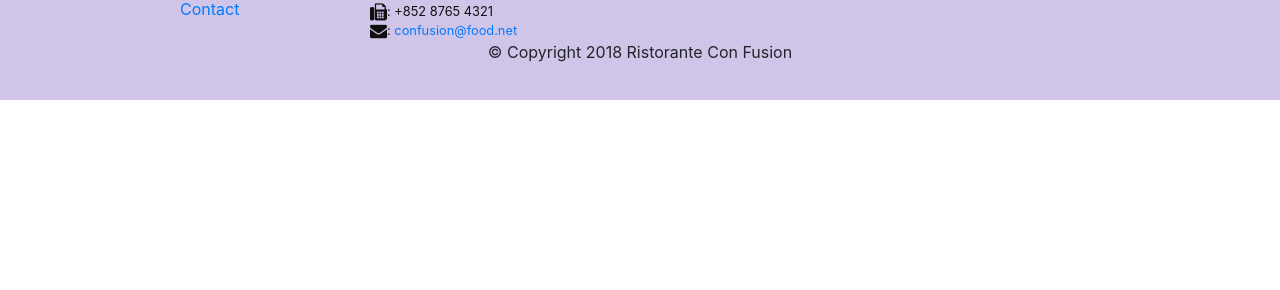
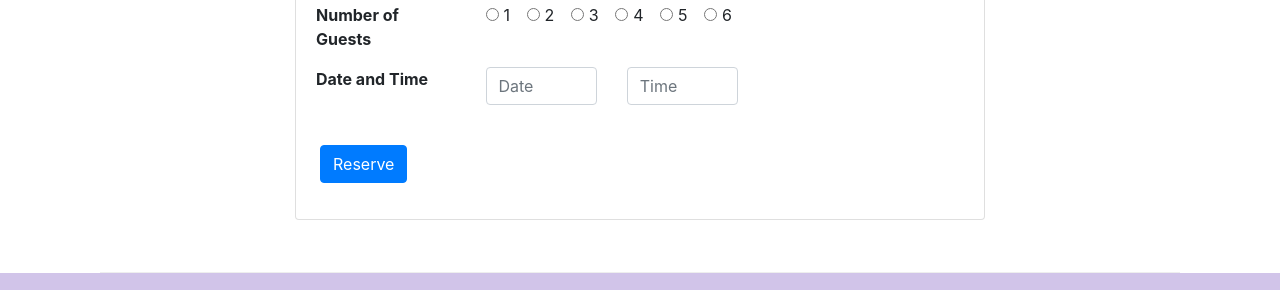
Before and after one commit to kenundrim/Bootstrap, a website: page index.html in a window 1280 px wide. Shown: the part 1661-1951 px from the top of the page. Before the commit the page ends 1761 px from the top, so only its background shows below. Drawn offline with nearby package versions, Linux system fonts and the light colour scheme.

Commit message:
reserve table, add badge, add button

```diff
--- a/index.html
+++ b/index.html
@@ -42,6 +42,7 @@
             </div>
             <div class="col-12 col-sm align-self-center">
                 <img src="img/logo.png" Class="img-fluid">
+                <button type="button" class="btn btn-warning btn-sm-block"><a href="#reserveTable" style="text-decoration:none; color:black;">Reserve Table</a></button>
             </div>
         </div>
     </div>
@@ -57,7 +58,7 @@
                 <img class="d-flex mr-3 img-thumbnail align-self-center" src="img/uthappizza.png" alt="uthappizza">
             <div class="media-body">
                 <h2 class="mt-0">Uthappizza <span class="badge badge-danger">HOT</span> <span class="badge badge-pill badge-secondary">$4.99</span></h2>
-                <p>A unique combination of Indian Uthappam (pancake) and Italian pizza, topped with Cerignola olives, ripe vine cherry tomatoes, Vidalia onion, Guntur chillies and Buffalo Paneer.</p>
+                <p class="d-none d-sm-block">A unique combination of Indian Uthappam (pancake) and Italian pizza, topped with Cerignola olives, ripe vine cherry tomatoes, Vidalia onion, Guntur chillies and Buffalo Paneer.</p>
             </div>
             </div>
         </div>
@@ -69,9 +70,14 @@
             <h3>This Month's Promotions</h3>
         </div>
         <div class="col col-sm col-md">
-        <h2>Weekend Grand Buffet</h2>
+            <div class="media">
+                <img class="d-fles ml-3 img-thumbnail align-self-center order-last" src="img/buffet.png" alt="buffet"></img>
+                <div class="media-body">
+                    <h2>Weekend Grand Buffet <span class="badge badge-danger">NEW</span></h2>
                         <div class="d-none d-sm-block">
                         <p>Featuring mouthwatering combinations with a choice of five different salads, six enticing appetizers, six main entrees and five choicest desserts. Free flowing bubbly and soft drinks. All for just $19.99 per person </p>
+                </div>
+            </div>
             </div>
         </div>
     </div>
@@ -87,6 +93,79 @@
                     <h2 class="mt-0">Alberto SOmayya</h2>
                     <h4>Executive Chef</h4>
                     <p class="d-none d-sm-block">Award winning three-star Michelin chef with wide International experience having worked closely with whos-who in the culinary world, he specializes in creating mouthwatering Indo-Italian fusion experiences.</p>
+                </div>
+            </div>
+        </div>
+    </div>
+
+    <!-- Reservation Table -->
+<div class="container">
+    <div class="row row-content justify-content-center">
+        <div class="col-12 col-sm-8 col-xs">
+            <div class="card" id="reserveTable">
+                <h3 class="card-header bg-warning text-white">Reserve a Table</h3>
+            <div class="card-body">
+            <dl class="row form-group">
+            <dt class="col-12 col-md-3">Number of Guests</dt>
+            <dd class="col-6">
+            <!-- Material inline 1 -->
+            <div class="form-check form-check-inline">
+            <input type="radio" class="form-check-input" id="materialInline1" name="inlineMaterialRadiosExample">
+            <label class="form-check-label" for="materialInline1">1</label>
+            </div>
+
+            <!-- Material inline 2 -->
+            <div class="form-check form-check-inline">
+            <input type="radio" class="form-check-input" id="materialInline2" name="inlineMaterialRadiosExample">
+            <label class="form-check-label" for="materialInline2">2</label>
+            </div>
+
+            <!-- Material inline 3 -->
+            <div class="form-check form-check-inline">
+            <input type="radio" class="form-check-input" id="materialInline3" name="inlineMaterialRadiosExample">
+            <label class="form-check-label" for="materialInline3">3</label>
+            </div>
+            <!-- Material inline 4 -->
+            <div class="form-check form-check-inline">
+            <input type="radio" class="form-check-input" id="materialInline4" name="inlineMaterialRadiosExample">
+            <label class="form-check-label" for="materialInline4">4</label>
+            </div>
+
+            <!-- Material inline 5 -->
+            <div class="form-check form-check-inline">
+            <input type="radio" class="form-check-input" id="materialInline5" name="inlineMaterialRadiosExample">
+            <label class="form-check-label" for="materialInline5">5</label>
+            </div>
+
+            <!-- Material inline 6 -->
+            <div class="form-check form-check-inline">
+            <input type="radio" class="form-check-input" id="materialInline6" name="inlineMaterialRadiosExample">
+            <label class="form-check-label" for="materialInline6">6</label>
+            </div>
+            </dd>
+            </dl>
+            <dl class="row form-group">
+            <dt class="col-12 col-md-3">Date and Time</dt>
+            <dd class="col-6">
+            <div class="input-group mr-3">
+            <div class="row form-group">
+                <div class="col-12 col-md-5">
+                    <input class="form-control" placeholder="Date">
+                </div>
+                <div class="col-12 col-md-5">
+                    <input class="form-control" placeholder="Time">
+                </div>
+
+            </div>
+            </div>
+            </dd>
+            </dl>
+            <dl class="row">
+                <div class="col-12 col-sm-4 ml-1">
+                    <button type="submit" class="btn btn-primary btn-sm-block">Reserve</button>
+                </div>
+            </dl>
+        </div>
     </div>
 </div>
         </div>
```
Lines whose indentation alone changed are shown as unchanged.
